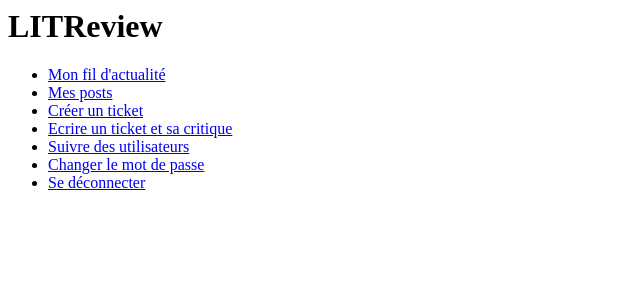
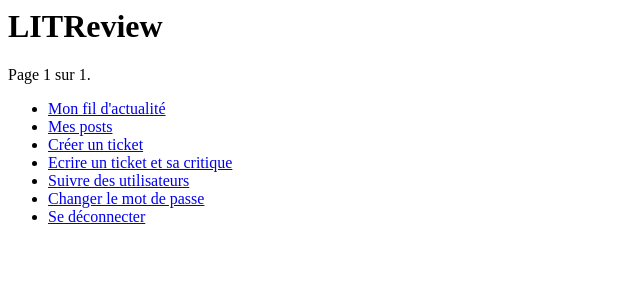
Before and after one commit to TheoSntt/litreview, a Django app: page /feed/ in a window 1280 px wide. Shown: the top 300 px of the page, without its empty margins (0-640 px from the left). Run offline with Django 4.2, Linux system fonts and the light colour scheme; the visitor is signed in with stand-in values (Sample User, id 1); data comes from the database, SQL or seed files in the repository; data that the repository does not hold is empty.

Commit message:
Implement pagination.

```diff
--- a/feed/templates/feed/feed.html
+++ b/feed/templates/feed/feed.html
@@ -2,7 +2,7 @@
 {% load feed_extras %}
 {% block content %}
 <ul>
-{% for instance in tickets_and_reviews %}
+{% for instance in page_obj %}
 
 {% comment %} <li>
     {{ ticket.title }}
@@ -31,4 +31,22 @@
 
 {% endfor %}
 </ul>
+
+<span>
+    {% if page_obj.has_previous %}
+        <a href="?page=1">« première</a>
+        <a href="?page={{ page_obj.previous_page_number }}">précédente</a>
+    {% endif %}
+
+    <span>
+        Page {{ page_obj.number }} sur {{ page_obj.paginator.num_pages }}.
+
+    </span>
+    {% if page_obj.has_next %}
+        <a href="?page={{ page_obj.next_page_number }}">suivante</a>
+
+        <a href="?page={{ page_obj.paginator.num_pages }}">dernière »</a>
+    {% endif %}
+</span>
+
 {% endblock %}
--- a/feed/views.py
+++ b/feed/views.py
@@ -4,6 +4,7 @@ from django.shortcuts import render
 from django.contrib.auth.decorators import login_required
 from tickets.models import Ticket
 from reviews.models import Review
+from django.core.paginator import Paginator
 
 
 
@@ -19,8 +20,14 @@ def feed(request):
 
     tickets_and_reviews = request.user.get_feed()
     logged_user = request.user
+
+    paginator = Paginator(tickets_and_reviews, 2)
+
+    page_number = request.GET.get('page')
+    page_obj = paginator.get_page(page_number)
+
     context={
-        'tickets_and_reviews':tickets_and_reviews,
+        'page_obj':page_obj,
         'logged_user':logged_user
     }
 
@@ -38,8 +45,13 @@ def users_posts_feed(request):
 
     tickets_and_reviews = request.user.get_own_posts_feed()
     logged_user = request.user
+
+    paginator = Paginator(tickets_and_reviews, 2)
+    page_number = request.GET.get('page')
+    page_obj = paginator.get_page(page_number)
+
     context={
-        'tickets_and_reviews':tickets_and_reviews,
+        'page_obj':page_obj,
         'logged_user':logged_user
     }
 
```
Also changed, not shown: feed/templates/feed/users_posts_feed.html (+19 -1 lines).
